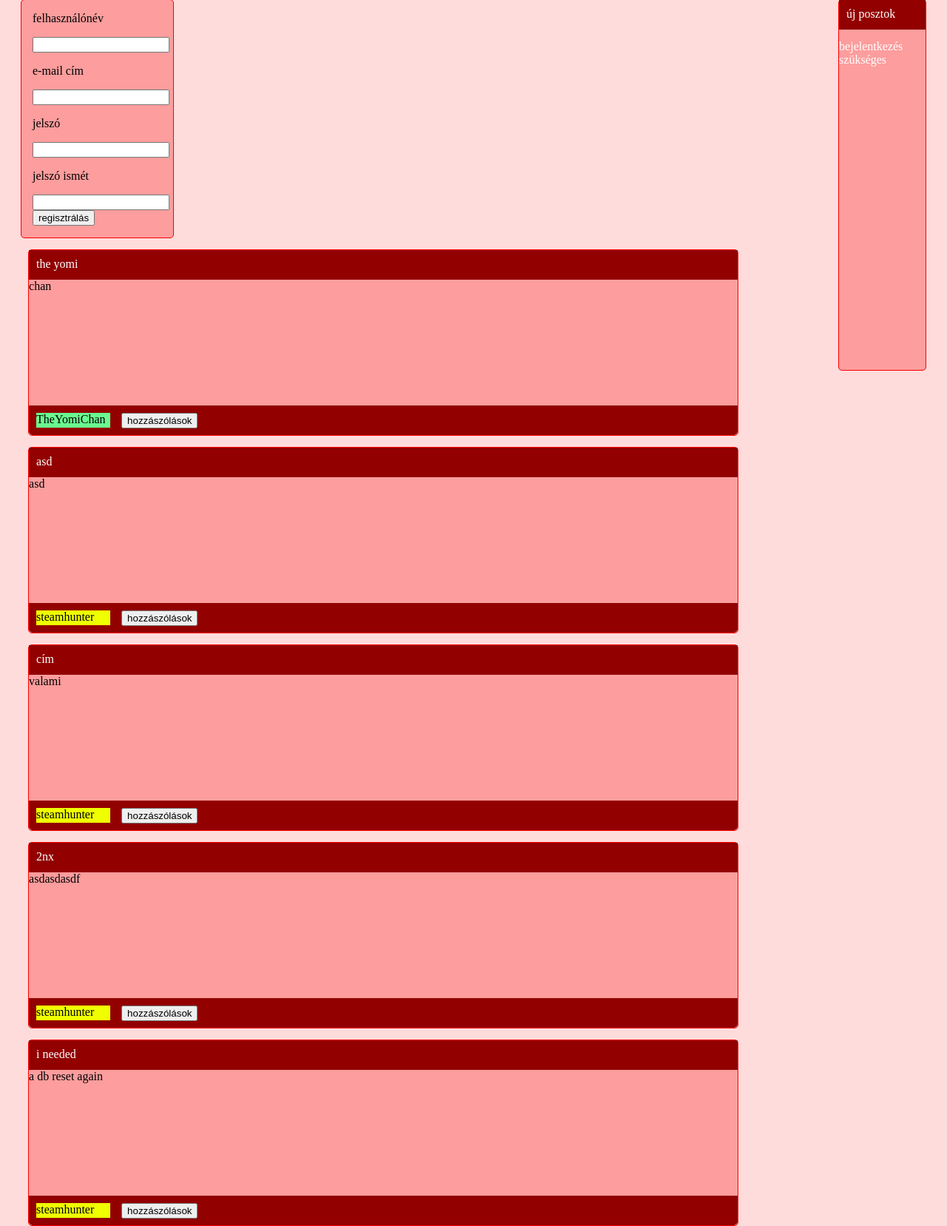
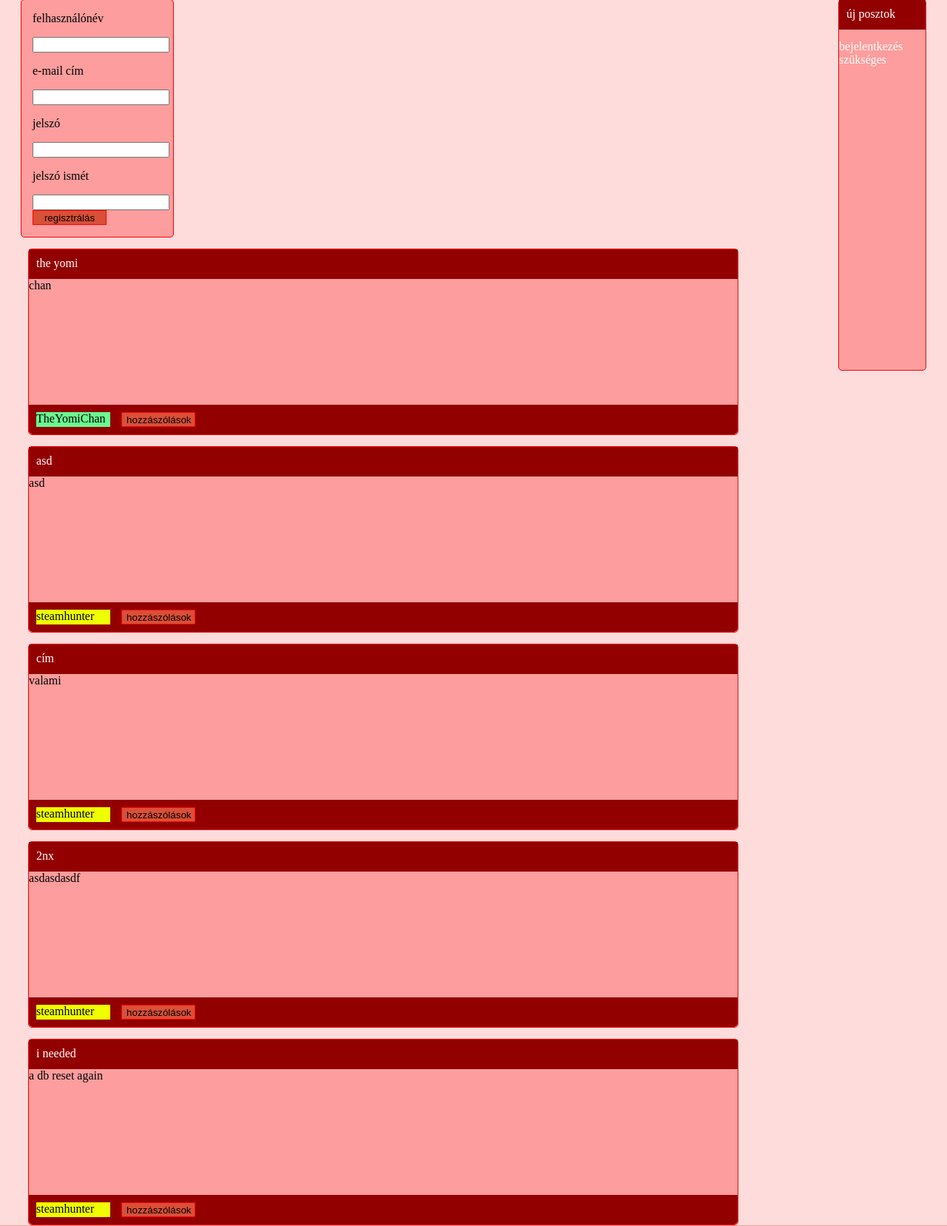
Before and after one commit to njszki-2016-14sz/szegedi-hideout, a PHP site: page /register.php in a window 1280 px wide. Shown: the part 118-1775 px from the top of the page at 74% size. Run offline with PHP 8.4, Linux system fonts and the light colour scheme; data comes from the database, SQL or seed files in the repository.

Commit message:
fixed #3
fixed #3

```diff
--- a/reg.css
+++ b/reg.css
@@ -125,3 +125,10 @@ body
 {
 	float:left;
 }
+.commentbt
+{
+	height: 20;
+    width: 100;
+    background-color: #da4f38;
+    border: 1px red solid;
+}
--- a/register.php
+++ b/register.php
@@ -86,7 +86,7 @@ if($_SERVER["REQUEST_METHOD"]=="POST")
 				<input type="password" name="password">
 				<p>jelszó ismét</p>
 				<input type="password" name="passwordagain">
-				<input type="submit" name="login" value="regisztrálás">
+				<input type="submit" name="login" value="regisztrálás" class="commentbt">
 			</form>
 		</div>
 		<div id="rightsidebar">
@@ -254,7 +254,7 @@ if($_SERVER["REQUEST_METHOD"]=="POST")
 				<input type="password" name="password">
 				<p>jelszó ismét</p>
 				<input type="password" name="passwordagain">
-				<input type="submit" name="login" value="regisztrálás">
+				<input type="submit" name="login" value="regisztrálás" class="commentbt">
 			</form>
 		</div>
 		<div id="rightsidebar">
```
